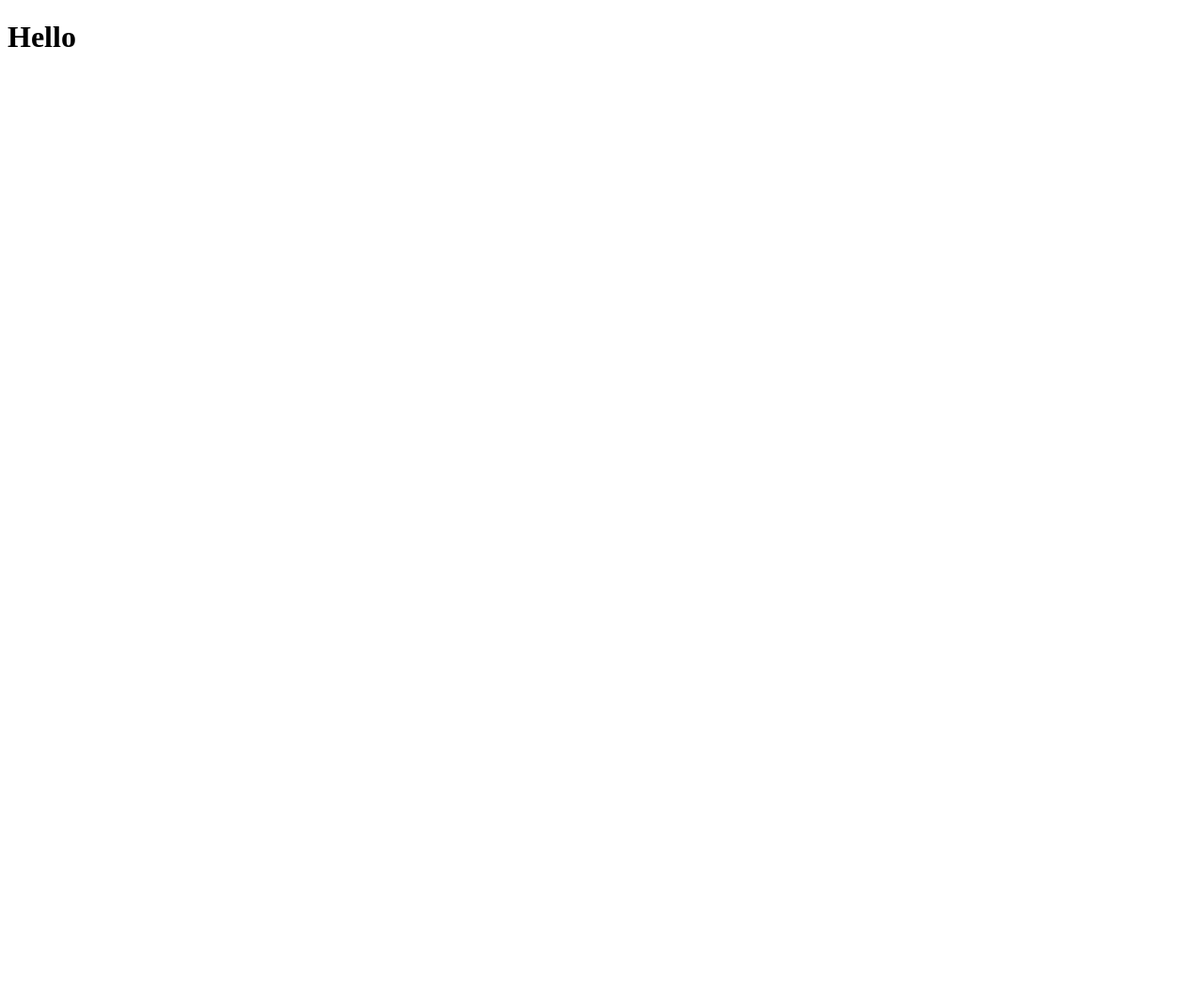
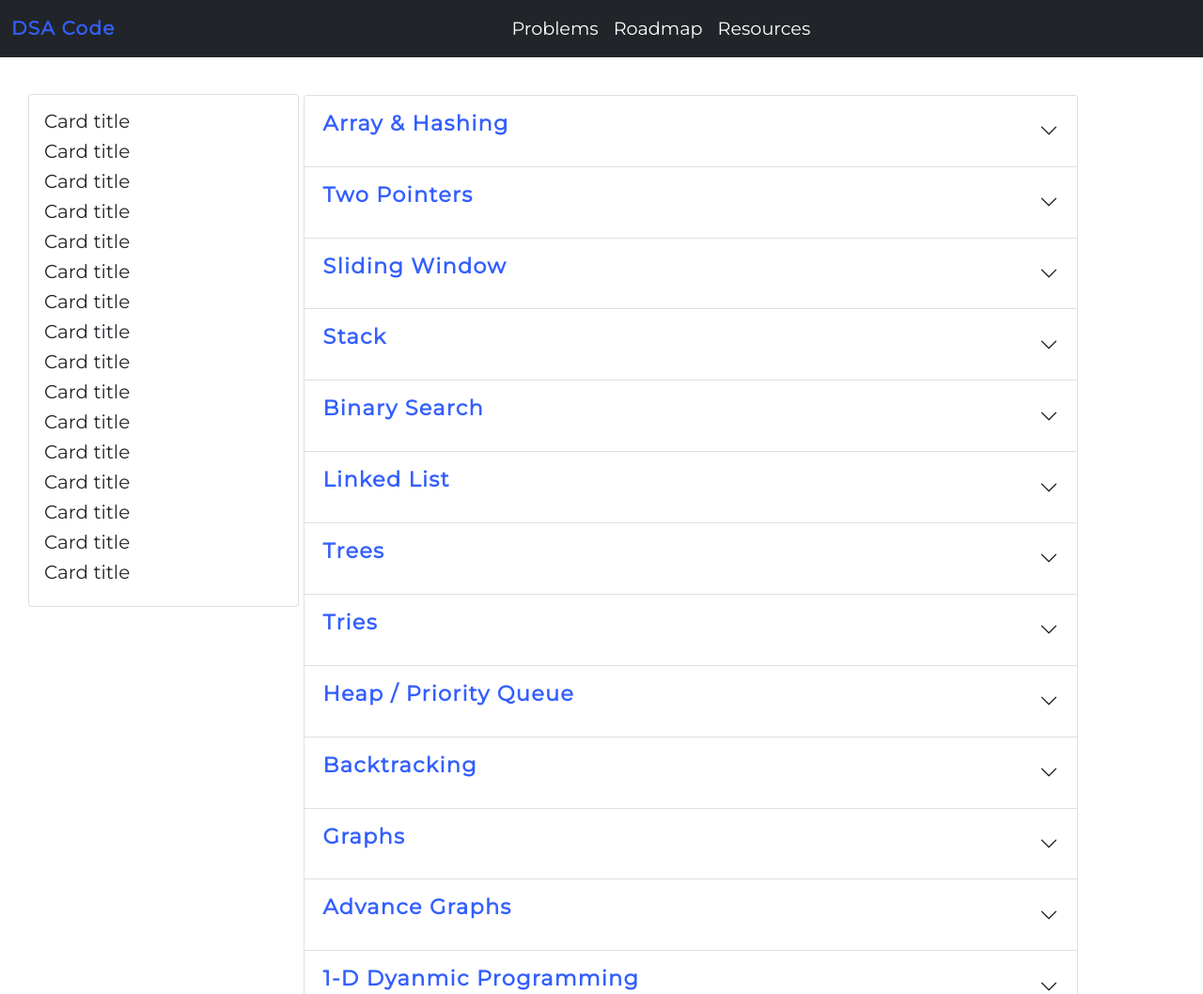
Before and after one commit to SikandarJODD/dsasheet, a plain HTML site: page index.html in a window 1280 px wide. Shown: the top 1058 px of the page at 94% size. Before the commit the page ends 800 px from the top, so only its background shows below. Drawn offline with nearby package versions, Linux system fonts and the light colour scheme.

Commit message:
Added files'

```diff
--- a/index.html
+++ b/index.html
@@ -6,10 +6,106 @@
     <meta http-equiv="X-UA-Compatible" content="IE=edge">
     <meta name="viewport" content="width=device-width, initial-scale=1.0">
     <title>DSA Cheet Sheet</title>
+    <link href="https://cdn.jsdelivr.net/npm/bootstrap@5.1.3/dist/css/bootstrap.min.css" rel="stylesheet"
+        integrity="sha384-1BmE4kWBq78iYhFldvKuhfTAU6auU8tT94WrHftjDbrCEXSU1oBoqyl2QvZ6jIW3" crossorigin="anonymous">
+    <link rel="stylesheet" href="style.css">
 </head>
 
 <body>
-    <h1>Hello</h1>
+    <nav class="navbar navbar-expand-lg navbar-dark bg-dark sticky-top">
+        <div class="container-fluid">
+            <a class="navbar-brand" href="#" id="site_name">DSA Code</a>
+            <button class="navbar-toggler" type="button" data-bs-toggle="collapse"
+                data-bs-target="#navbarSupportedContent" aria-controls="navbarSupportedContent" aria-expanded="false"
+                aria-label="Toggle navigation">
+                <span class="navbar-toggler-icon"></span>
+            </button>
+            <div class="collapse navbar-collapse" id="navbarSupportedContent">
+                <ul class="navbar-nav mx-auto mb-2 mb-lg-0">
+                    <li class="nav-item">
+                        <a class="nav-link active" aria-current="page" href="#">Problems</a>
+                    </li>
+                    <li class="nav-item">
+                        <a class="nav-link active" aria-current="page" href="#">Roadmap</a>
+                    </li>
+                    <li class="nav-item">
+                        <a class="nav-link active" aria-current="page" href="#">Resources</a>
+                    </li>
+
+                    <!-- <li class="nav-item dropdown">
+                        <a class="nav-link dropdown-toggle" href="#" id="navbarDropdown" role="button"
+                            data-bs-toggle="dropdown" aria-expanded="false">
+                            Dropdown
+                        </a>
+                        <ul class="dropdown-menu" aria-labelledby="navbarDropdown">
+                            <li><a class="dropdown-item" href="#">Action</a></li>
+                            <li><a class="dropdown-item" href="#">Another action</a></li>
+                            <li>
+                                <hr class="dropdown-divider">
+                            </li>
+                            <li><a class="dropdown-item" href="#">Something else here</a></li>
+                        </ul>
+                    </li> -->
+
+                </ul>
+                <!-- <form class="d-flex">
+                    <input class="form-control me-2" type="search" placeholder="Search" aria-label="Search">
+                    <button class="btn btn-outline-success" type="submit">Search</button>
+                </form> -->
+            </div>
+        </div>
+    </nav>
+    <div class=" content_main">
+        <section class="left_content  ">
+            <div class="card" style="width: 18rem;">
+                <div class="card-body">
+                    <h5 class="card-title">Card title</h5>
+                    <h5 class="card-title">Card title</h5>
+                    <h5 class="card-title">Card title</h5>
+                    <h5 class="card-title">Card title</h5>
+                    <h5 class="card-title">Card title</h5>
+                    <h5 class="card-title">Card title</h5>
+                    <h5 class="card-title">Card title</h5>
+                    <h5 class="card-title">Card title</h5>
+                    <h5 class="card-title">Card title</h5>
+                    <h5 class="card-title">Card title</h5>
+                    <h5 class="card-title">Card title</h5>
+                    <h5 class="card-title">Card title</h5>
+                    <h5 class="card-title">Card title</h5>
+                    <h5 class="card-title">Card title</h5>
+                    <h5 class="card-title">Card title</h5>
+                    <h5 class="card-title">Card title</h5>
+                </div>
+            </div>
+        </section>
+        <section class="right_content accorion" id="queOutput">
+            <!-- <div class="accordion" id="queOutput">
+                <div class="accordion-item">
+                    <h2 class="accordion-header" id="headingOne">
+                        <button class="accordion-button" type="button" data-bs-toggle="collapse"
+                            data-bs-target="#collapseOne" aria-expanded="true" aria-controls="collapseOne">
+                            Accordion Item #1
+                        </button>
+                    </h2>
+                    <div id="collapseOne" class="accordion-collapse collapse show" aria-labelledby="headingOne"
+                        data-bs-parent="#accordionExample">
+                        <div class="accordion-body">
+                            <strong>This is the first item's accordion body.</strong> It is shown by default, until the
+                            collapse plugin adds the appropriate classes that we use to style each element. These
+                            classes control the overall appearance, as well as the showing and hiding via CSS
+                            transitions. You can modify any of this with custom CSS or overriding our default variables.
+                            It's also worth noting that just about any HTML can go within the
+                            <code>.accordion-body</code>, though the transition does limit overflow.
+                        </div>
+                    </div>
+                </div>
+            </div> -->
+        </section>
+    </div>
+    <script src="index.js"></script>
+    <script src="https://cdn.jsdelivr.net/npm/bootstrap@5.1.3/dist/js/bootstrap.bundle.min.js"
+        integrity="sha384-ka7Sk0Gln4gmtz2MlQnikT1wXgYsOg+OMhuP+IlRH9sENBO0LRn5q+8nbTov4+1p"
+        crossorigin="anonymous"></script>
 </body>
 
 </html>
--- /dev/null
+++ b/index.js
@@ -0,0 +1,111 @@
+/*
+<h2 class="accordion-header" id="headingOne">
+                    <button class="accordion-button" type="button" data-bs-toggle="collapse" data-bs-target="#collapseOne" aria-expanded="true" aria-controls="collapseOne">
+                      Accordion Item #1
+                    </button>
+                  </h2>
+                  <div id="collapseOne" class="accordion-collapse collapse show" aria-labelledby="headingOne" data-bs-parent="#accordionExample">
+                    <div class="accordion-body">
+                      <strong>This is the first item's accordion body.</strong> It is shown by default, until the collapse plugin adds the appropriate classes that we use to style each element. These classes control the overall appearance, as well as the showing and hiding via CSS transitions. You can modify any of this with custom CSS or overriding our default variables. It's also worth noting that just about any HTML can go within the <code>.accordion-body</code>, though the transition does limit overflow.
+                    </div>
+                  </div>
+*/
+const obQ = [
+  {
+    id: 1,
+    title: "Array & Hashing",
+  },
+  {
+    id: 2,
+    title: "Two Pointers",
+  },
+  {
+    id: 3,
+    title: "Sliding Window",
+  },
+  {
+    id: 4,
+    title: "Stack",
+  },
+  {
+    id: 5,
+    title: "Binary Search",
+  },
+  {
+    id: 6,
+    title: "Linked List",
+  },
+  {
+    id: 7,
+    title: "Trees",
+  },
+  {
+    id: 8,
+    title: "Tries",
+  },
+  {
+    id: 9,
+    title: "Heap / Priority Queue",
+  },
+  {
+    id: 10,
+    title: "Backtracking",
+  },
+  {
+    id: 11,
+    title: "Graphs",
+  },
+  {
+    id: 12,
+    title: "Advance Graphs",
+  },
+  {
+    id: 13,
+    title: " 1-D Dyanmic Programming",
+  },
+  {
+    id: 14,
+    title: " 2-D Dyanmic Programming",
+  },
+  {
+    id: 15,
+    title: "Greedy",
+  },
+  {
+    id: 16,
+    title: "Intervals",
+  },
+  {
+    id: 17,
+    title: "Math & Geometry",
+  },
+  {
+    id: 18,
+    title: "Bit Manipulation",
+  },
+];
+let queOuput = document.getElementById("queOutput");
+queOuput.innerHTML = obQ
+  .map((e) => {
+    return `
+                <div class="accordion-item">
+                    <h2 class="accordion-header" id="heading${e.id}">
+                        <button button class="accordion-button collapsed" type = "button" data-bs-toggle="collapse"
+                        data-bs-target="#collapse${e.id}" aria-expanded="true" aria-controls="collapse${e.id}">
+                            <p class="title_class">${e.title}</p>
+                        </button>
+                    </h2>
+                    <div id="collapse${e.id}" class="accordion-collapse collapse" aria-labelledby="heading${e.id}"
+                        data-bs-parent="#queOutput">
+                    <div class="accordion-body">
+                    <strong>This is the first item's accordion body.</strong> It is shown by default, until the
+                    collapse plugin adds the appropriate classes that we use to style each element. These
+                    classes control the overall appearance, as well as the showing and hiding via CSS
+                    transitions. You can modify any of this with custom CSS or overriding our default variables.
+                    It's also worth noting that just about any HTML can go within the
+                    <code>.accordion-body</code>, though the transition does limit overflow.
+                </div>
+            </div>
+        </div >
+            `;
+  }).join("");
--- /dev/null
+++ b/style.css
@@ -0,0 +1,83 @@
+@import url('https://fonts.googleapis.com/css2?family=Montserrat&display=swap');
+
+* {
+    margin: 0;
+    padding: 0;
+    font-family: 'Montserrat', sans-serif;
+    /* background-color: #242423; */
+
+}
+
+body {
+    /* background-color: rgb(142, 197, 246); */
+    /* background-color: #242426; */
+}
+
+#site_name {
+    color: rgb(51, 95, 253);
+    font-weight: bold;
+    letter-spacing: 1.3px;
+}
+
+.navbar-nav li>a {
+    font-size: 1.2rem;
+    font-weight: 500;
+    transition: all 0.3s ease;
+}
+
+.navbar-nav li>a:hover {
+    color: royalblue !important;
+}
+
+.content_main {
+
+    display: flex;
+    padding: 0px 6%;
+    justify-content: center;
+
+}
+
+.left_content {
+    position: fixed;
+    bottom: 10px;
+    top: 100px;
+    left: 30px;
+}
+
+
+
+.right_content {
+    width: 75%;
+    display: flex;
+    flex-direction: column;
+    justify-content: center;
+    margin-left: 190px;
+    padding: 10px;
+    margin-top: 30px;
+}
+
+.title_class {
+    font-size: 1.4rem;
+    font-weight: bold;
+    color: rgb(51, 95, 253);
+    letter-spacing: 1.3px;
+}
+
+/* @media only screen and (max-width: 600px) {
+    body {
+      background-color: lightblue;
+    }
+  } */
+@media (max-width:480px) {
+    .left_content {
+        display: none;
+    }
+
+    .right_content {
+        width: 100%;
+        display: flex;
+        flex-direction: column;
+        justify-content: center;
+        margin-left: 10px;
+    }
+}
```
